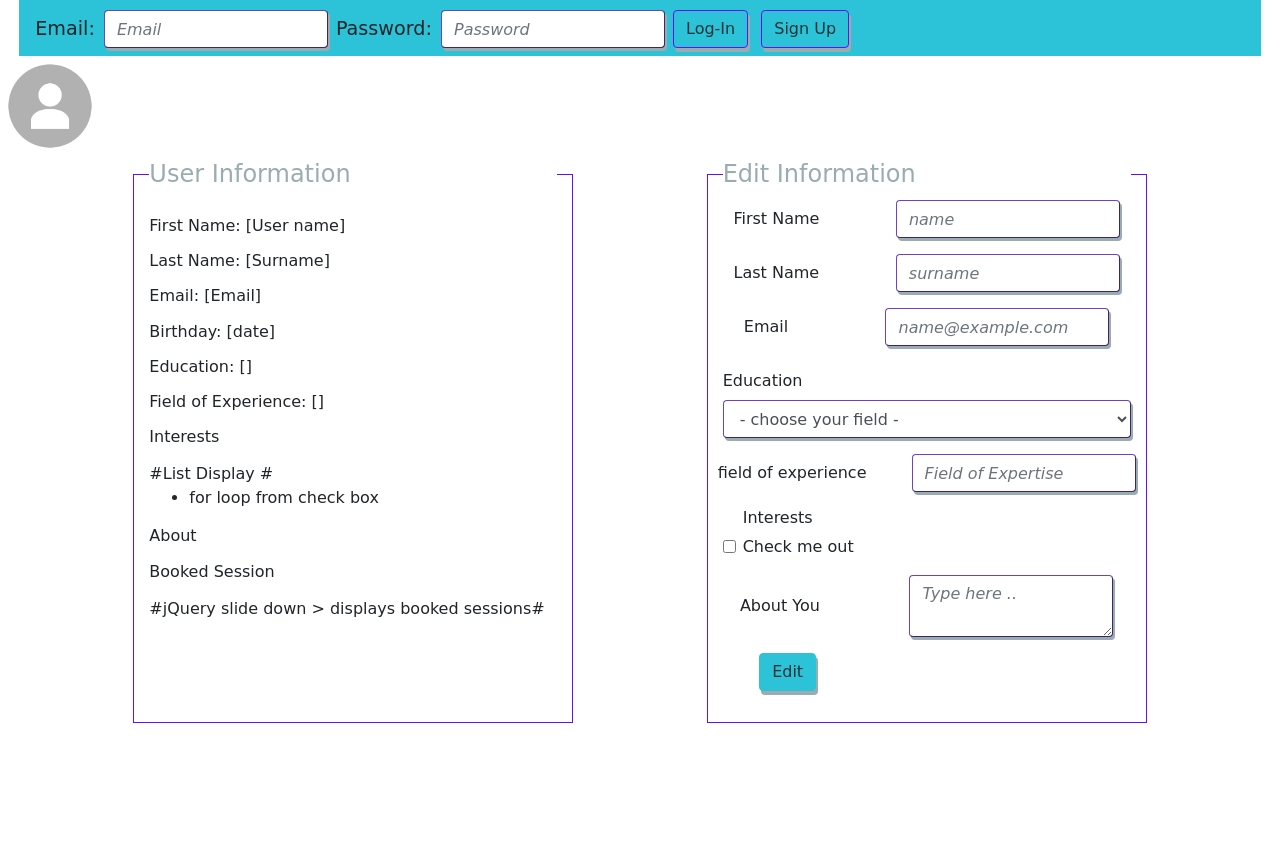
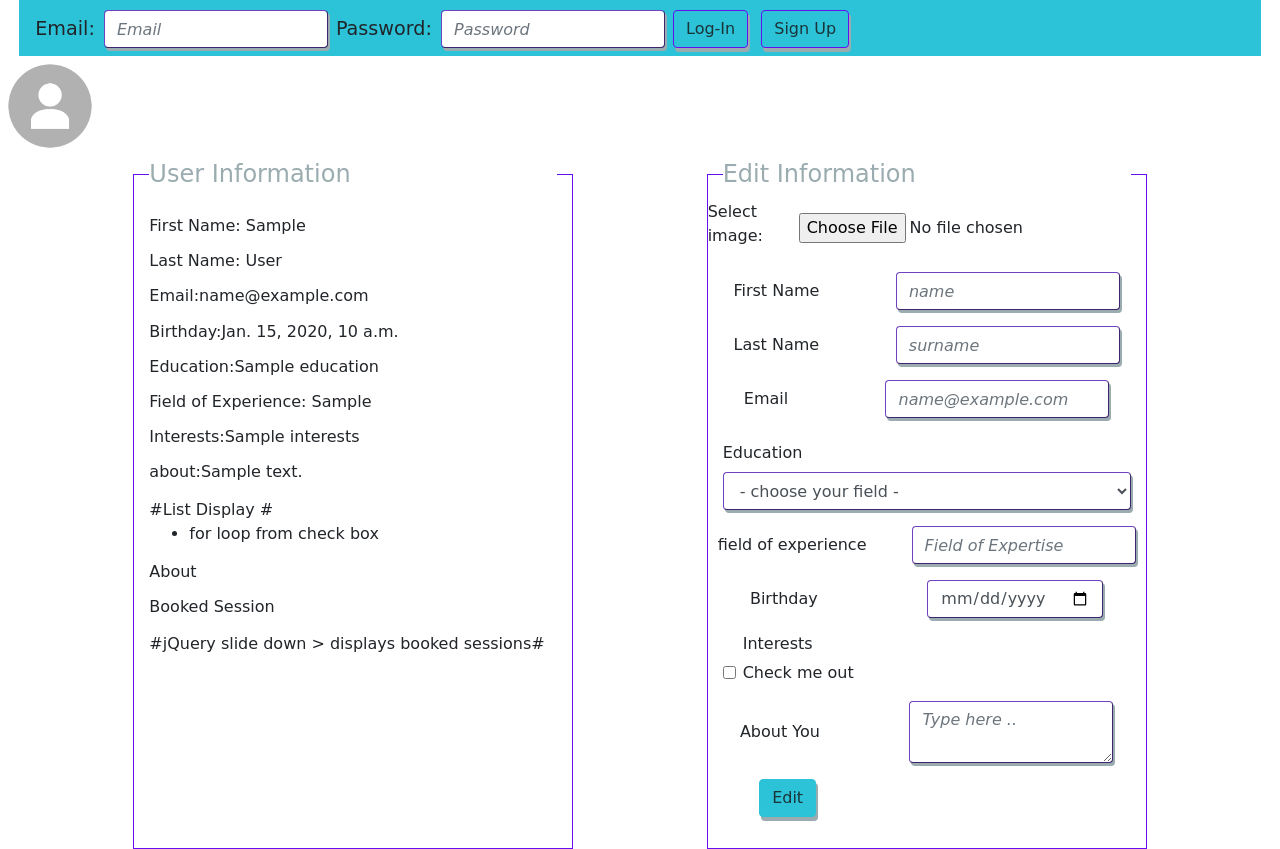
Before and after one commit to Rahafhosari/Get-That-Job, a Django app: template get_that_job_app/templates/profile.html in a window 1280 px wide. Shown: the part 261-1110 px from the top of the page. Before the commit the page ends 984 px from the top, so only its background shows below. Run offline with Django 3.2, Linux system fonts and the light colour scheme; the template is opened without the code that fills it: most values are stand-ins (such as "Sample title", 1, 10 or a date in 2020); some libraries are stand-ins or nearby versions.

Commit message:
R Changes

```diff
--- a/get_that_job_app/templates/profile.html
+++ b/get_that_job_app/templates/profile.html
@@ -66,25 +66,32 @@
         <div class="info">
             <fieldset class="user_info">
                 <legend>User Information</legend>
-                <p><h6>First Name: [User name]</h6></p>
-                <p><h6>Last Name: [Surname] </h6></p>
-                <p><h6>Email: [Email]</h6></p>
-                <p><h6>Birthday: [date]</h6></p>
-                <p><h6>Education: []</h6></p>
-                <p><h6>Field of Experience: []</h6></p>
-                <p><h6>Interests</h6></p>
+                <p><h6>First Name: {{first_name}}</h6></p>
+                <p><h6>Last Name: {{last_name}} </h6></p>
+                <p><h6>Email:{{email}}</h6></p>
+                <p><h6>Birthday:{{birthday}}</h6></p>
+                <p><h6>Education:{{education}}</h6></p>
+                <p><h6>Field of Experience: {{field_of_experience}}</h6></p>
+                <p><h6>Interests:{{interests}}</h6></p>
+                <p><h6>about:{{about}}</h6></p>
                 #List Display #
                 <ul>
                     <li> for loop from check box</li>
                 </ul>
+
                 <p><h6>About</h6></p>
                 <p><h6>Booked Session</h6></p>
                 #jQuery slide down > displays booked sessions#
             </fieldset>
             <fieldset class="user_edit">
                 <legend>Edit Information</legend>
-                <form action="/" method="POST">
+                <form action="/edit" method="POST">
                     {% csrf_token %}
+                    <!-- Add user image -->
+                    <div class="form-group row">
+                    <label for="img">Select image:</label>
+                    <input type="file" id="img" name="img" accept="image/*">
+                    </div>
                     <div class="form-group row">
                         <label for="first_name" class="col-form-label"> First Name</label>
                         <div><input type="text" class="form-control" name="first_name" id="first_name" placeholder="name"></div>
@@ -99,18 +106,22 @@
                     </div>
                     <div class="mb-3">
                         <label for="education" class="col-form-label">Education</label>
-                        <select id="education" class="form-control">
+                        <select id="education" class="form-control" name="education">
                             <option value="yourfield" class="form-control"> - choose your field - </option>
                             <option> Engineering </option>
                         </select>
                     </div>
                     <div class="form-group row">
                         <label for="field_expertise" class="col-form-label">field of experience</label>
-                        <div><input type="email" name="field_expertise" id="field_expertise" placeholder="Field of Expertise" class="form-control"></div>
+                        <div><input type="text" name="field_expertise" id="field_expertise" placeholder="Field of Expertise" class="form-control"></div>
+                    </div>
+                    <div class="form-group row">
+                        <label for="birthday" class="col-form-label">Birthday</label>
+                        <div><input type="date" name="birthday"  id="birthday" class="form-control"></div>
                     </div>
                     <div class="mb-3 form-check">
                         <h6>Interests</h6>
-                        <input type="checkbox" class="form-check-input" id="interests">
+                        <input type="checkbox" class="form-check-input" id="interests" name="interests">
                         <label class="form-check-label" for="exampleCheck1">Check me out</label>
                     </div>
                     <div class="form-group row">
@@ -119,7 +130,7 @@
                     </div>
                     <div class="form-group row">
                         <div class="col-sm-10">
-                            <button type="submit" class="btn btn-primary">Edit</button>
+                            <button  type="submit" class="btn btn-primary">Edit</button>
                         </div>
                     </div>
                 </form>
--- a/get_that_job_app/urls.py
+++ b/get_that_job_app/urls.py
@@ -9,6 +9,7 @@ urlpatterns = [
     path('log_in',views.log_in),
     path('log_out',views.log_out),
     path('profile',views.profile),
+    path('edit',views.edit),
     path('booking',views.booking),
     path('partner',views.partner),
 ]
```
Also changed, not shown: get_that_job_app/models.py (+29 -5 lines), get_that_job_app/views.py (+9 -3 lines), db.sqlite3, get_that_job_app/migrations/0003_auto_20201224_1446.py (added).
